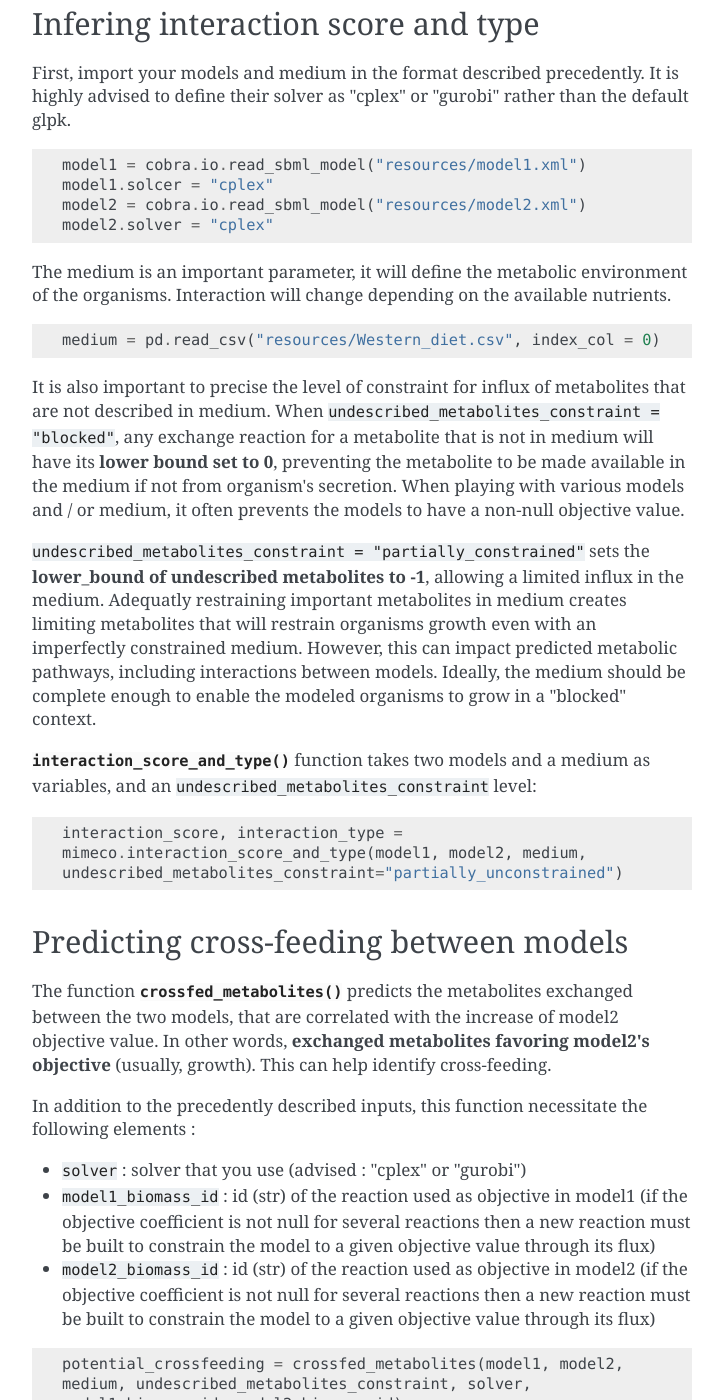
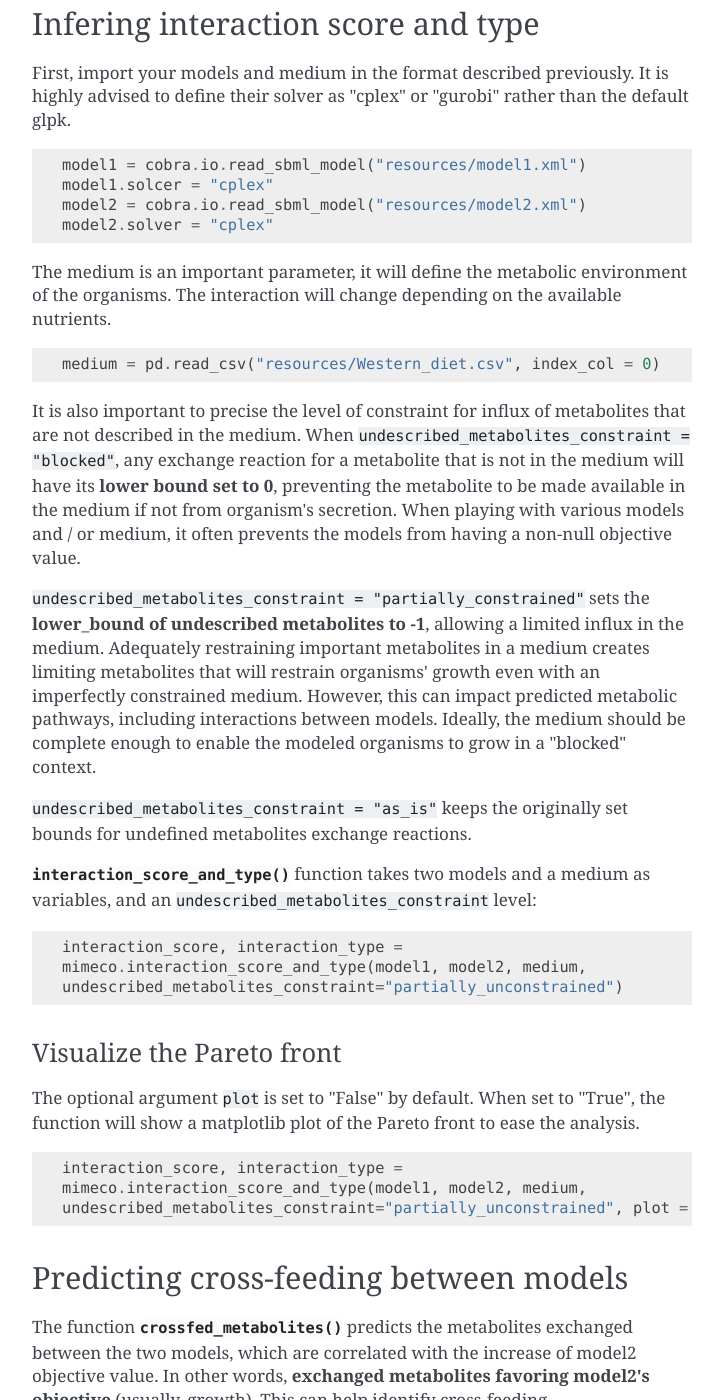
Before and after one commit to Anna-cell/mimeco, a Sphinx documentation site: the page built from doc/usage.rst, in a window 1280 px wide and 1400 px high, scrolled down 604 px. Shown: the whole window, without its empty margins (388-1111 px from the left). Built offline with Sphinx 7.4.7, drawn with Linux system fonts in a browser that asks for light colours; some of the changed text lies outside the part shown.

Commit message:
Update usage.rst

```diff
--- a/doc/usage.rst
+++ b/doc/usage.rst
@@ -31,7 +31,7 @@ and the corresponding value is the availability of corresponding metabolite in t
 Infering interaction score and type
 ------------------------------------
 
-First, import your models and medium in the format described precedently. It is highly advised to define their solver as "cplex" or "gurobi"
+First, import your models and medium in the format described previously. It is highly advised to define their solver as "cplex" or "gurobi"
 rather than the default glpk.
 
 .. code-block:: python
@@ -41,21 +41,23 @@ rather than the default glpk.
     model2 = cobra.io.read_sbml_model("resources/model2.xml")
     model2.solver = "cplex"
 
-The medium is an important parameter, it will define the metabolic environment of the organisms. Interaction will change depending on the available nutrients.
+The medium is an important parameter, it will define the metabolic environment of the organisms. The interaction will change depending on the available nutrients.
 
 .. code-block:: python
 
     medium = pd.read_csv("resources/Western_diet.csv", index_col = 0)
 
-It is also important to precise the level of constraint for influx of metabolites that are not described in medium.
-When ``undescribed_metabolites_constraint = "blocked"``, any exchange reaction for a metabolite that is not in medium
+It is also important to precise the level of constraint for influx of metabolites that are not described in the medium.
+When ``undescribed_metabolites_constraint = "blocked"``, any exchange reaction for a metabolite that is not in the medium
 will have its **lower bound set to 0**, preventing the metabolite to be made available in the medium if not from organism's secretion.
-When playing with various models and / or medium, it often prevents the models to have a non-null objective value.
+When playing with various models and / or medium, it often prevents the models from having a non-null objective value.
 
 ``undescribed_metabolites_constraint = "partially_constrained"`` sets the **lower_bound of undescribed metabolites to -1**, allowing a limited influx in the medium.
-Adequatly restraining important metabolites in medium creates limiting metabolites that will restrain organisms growth even with an imperfectly constrained medium.
+Adequately restraining important metabolites in a medium creates limiting metabolites that will restrain organisms' growth even with an imperfectly constrained medium.
 However, this can impact predicted metabolic pathways, including interactions between models. Ideally, the medium should be
 complete enough to enable the modeled organisms to grow in a "blocked" context.
+
+``undescribed_metabolites_constraint = "as_is"`` keeps the originally set bounds for undefined metabolites exchange reactions.
 
 :py:func:`interaction_score_and_type()` function takes two models and a medium as variables, and an ``undescribed_metabolites_constraint`` level:
 
@@ -65,13 +67,24 @@ complete enough to enable the modeled organisms to grow in a "blocked" context.
     mimeco.interaction_score_and_type(model1, model2, medium,
     undescribed_metabolites_constraint="partially_unconstrained")
 
+Visualize the Pareto front
+~~~~~~~~~~~~~~~~~~~~~~~~~~
+The optional argument ``plot`` is set to "False" by default. When set to "True", the function will show a matplotlib plot of the Pareto front to ease the analysis.
+
+.. code-block:: python
+
+    interaction_score, interaction_type =
+    mimeco.interaction_score_and_type(model1, model2, medium,
+    undescribed_metabolites_constraint="partially_unconstrained", plot = True)
+
+
 Predicting cross-feeding between models
 ----------------------------------------
 
-The function :py:func:`crossfed_metabolites()` predicts the metabolites exchanged between the two models, that are correlated with the increase of model2 objective value.
+The function :py:func:`crossfed_metabolites()` predicts the metabolites exchanged between the two models, which are correlated with the increase of model2 objective value.
 In other words, **exchanged metabolites favoring model2's objective** (usually, growth). This can help identify cross-feeding.
 
-In addition to the precedently described inputs, this function necessitate the following elements :
+In addition to the precedently described inputs, this function necessitates the following elements :
 
 * ``solver`` : solver that you use (advised : "cplex" or "gurobi")
 * ``model1_biomass_id`` : id (str) of the reaction used as objective in model1 (if the objective coefficient is not null for several
@@ -94,6 +107,39 @@ The output is a dictionnary formatted as :
     proportion of samples with metabolite exchange from model1 to model2,
     proportion of samples with metabolite exchange from model2 to model1]}
 
-As the selected metabolites are the one favoring model2, it is interesting to run the function twice while inversing models position.
+As the selected metabolites are the ones favoring model2, it is interesting to run the function twice while inversing models positions.
+
+Options
+~~~~~~~
+
+* The optional argument ``plot`` is set to "False" by default. When set to "True", the function will show matplotlib plots of the exchanges of crossfed metabolites along the Pareto front. See <Practical example> for illustration.
+* The optional argument ``sample_size`` is set to "1000" by default. It is the amount of solutions sampled along the Pareto front, on which the crossfeeding analysis depends.
+* The optional argument ``retrieve_data`` is set to "False" by default. When set to "True", the function returns two variables : the potential_crossfeeding dictionnary and relevant data in the form of a pandas.DataFrame. This dataFrame contains the flux of exchange reactions of interest in each sampled solution on the Pareto front. Reactions of interest are exchange reaction for a metabolite predicted as crossfed in both organisms.
+
+.. code-block:: python
+
+   potential_crossfeeding = crossfed_metabolites(model1, model2,
+   medium, undescribed_metabolites_constraint, solver,
+   model1_biomass_id, model2_biomass_id,
+   plot = True, sample_size = "10000", retrieve_data = True)
+
 
 See <Practical example> for an application of both function and interpretation of results.
+
+Infering metabolic interaction with an enterocyte
+-------------------------------------------------
+If you are interested in the interaction of an organism with the human small intestine, the general usage has been adapted in two specific functions.
+In this case, one inputted model is joined to a small intestinal epithelial cell (sIEC), adapted from "Predicting the impact of diet and enzymopathies on human small intestinal epithelial cells", Sahoo et al, 2013, in a pairwise ecosystem.
+
+The sIEC has been translated from matlab to sbml, and its namespace has been adapted to the **BiGG's namespace**, which is **compatible with CarveMe reconstruction**. Therefore, the model inputted should be built in the BIGG's namespace to be compatible. An option enabling the analysis in the AGORA / Virtual Metabolic Human namespace is in development, but requires further testing to be reliable.
+
+The arguments model, medium and undescribed_metabolites_constraint are the same as in global usage.
+The sIEC has two external compartments : the lumen and the blood. The constraints inputted in the argument "medium" are applied to the lumen compartment, as it is the medium shared between the enterocyte and the other organism. The blood medium is by default constrained based on an "Average American Diet (AAD) extracted from from https://doi.org/10.1093/hmg/ddt119.
+
+* The optional argument ``medium_blood`` allows you to input your custom blood medium. It should be a pandas.DataFrame of the following format:
+   - Index : Exchanged metabolites with the blood (except default AAD where it is exchange reactions)
+   - column 1 : header = "lb", lower_bound to constrain the reaction with
+   - column 2 : header = "ub", upper_bound to constrain the reaction with
+
+* The optional argument ``namespace`` is set to "BIGG" by default. It can be set to "AGORA" to use the Agora / VMH namespace. /!\ This option is still in development. the results are not reliable yet /!\
+* The optional argument ``plot`` is set to "False" by default. When set to "True", the function will show a matplotlib plot of the Pareto front to ease the analysis.
```
